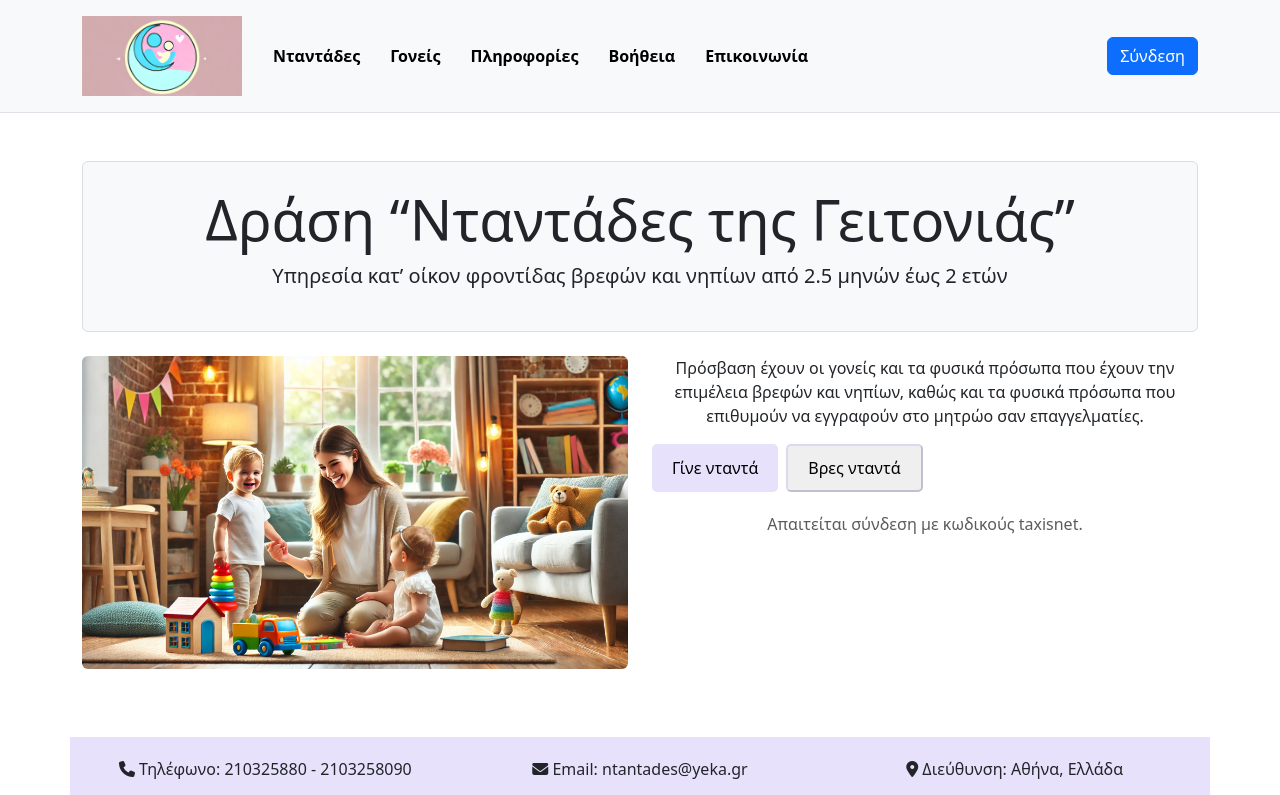
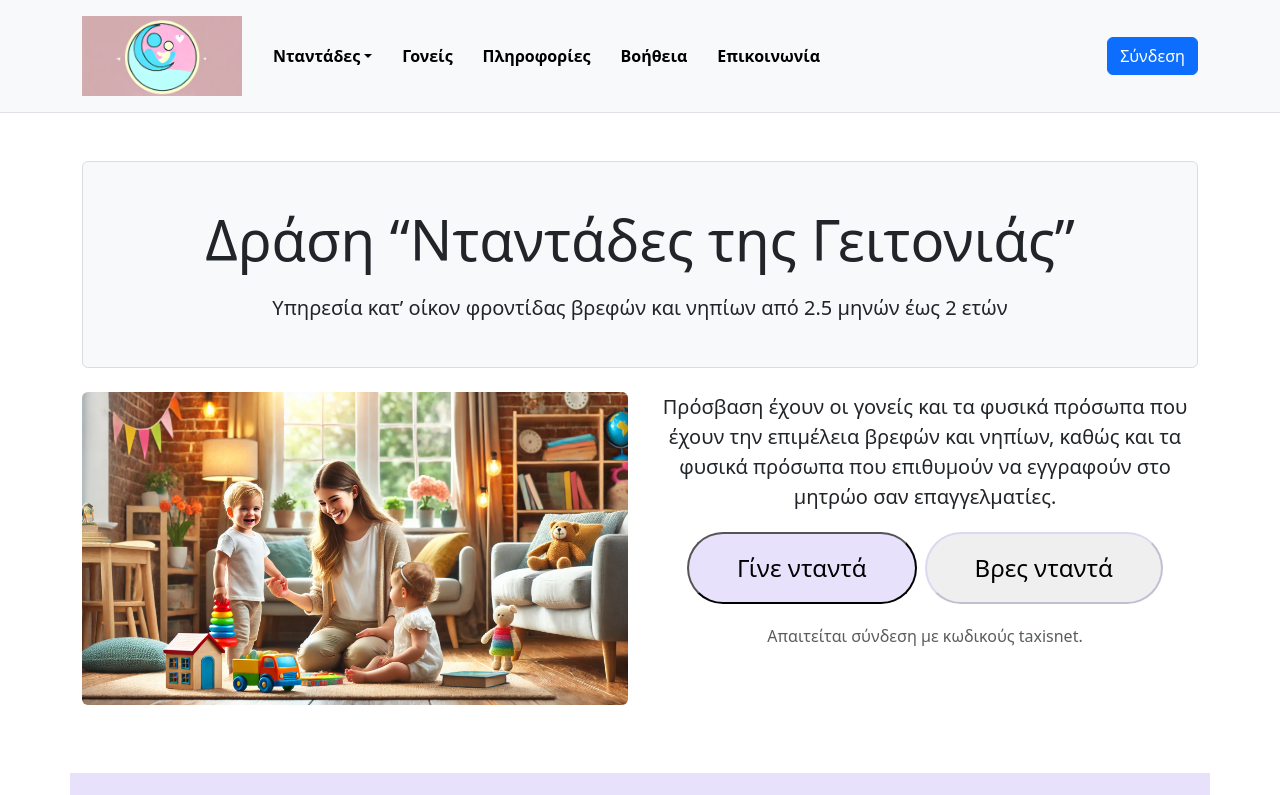
Before and after one commit to shavlego/EAM-PROJECT, a React (Vite) app in the folder my-react-app/: page / in a window 1280 px wide. Shown: the top 795 px of the page. Built offline with nearby package versions, Linux system fonts and the light colour scheme.

Commit message:
Main page text and buttons pos and style fix. Dropdown menu.

```diff
--- a/my-react-app/src/components/Header.css
+++ b/my-react-app/src/components/Header.css
@@ -28,3 +28,10 @@ header {
     font-size: 16px;
     padding: 5px 15px;
   }
+
+  /* Open the dropdown on hover */
+.nav-item.dropdown:hover .dropdown-menu {
+  display: block;
+  background-color: #f8f9fa;        /* Same background as the menu */
+  margin-top: 0;                      /* Optional: Remove any gap between the dropdown toggle and menu */
+}
--- a/my-react-app/src/components/Header.jsx
+++ b/my-react-app/src/components/Header.jsx
@@ -1,4 +1,6 @@
 import './Header.css';
+import 'bootstrap/dist/css/bootstrap.min.css';        /*For dropdown menu*/
+import 'bootstrap/dist/js/bootstrap.bundle.min.js';   /*For dropdown menu*/
 import { useNavigate, Link } from "react-router-dom";
 
 function Header() {
@@ -19,10 +21,29 @@ function Header() {
         {/* Menu Next to the Logo */}
         <nav className="ms-3"> {/* Added margin-start (Bootstrap utility) */}
           <ul className="nav fw-bold">
-            <li className="nav-item">
-              <Link to="/" className="nav-link">
+            <li className="nav-item dropdown">
+              <a
+              href="#"
+              className="nav-link dropdown-toggle"
+              id="nanniesDropdown"
+              role="button"
+              data-bs-toggle="dropdown"
+              aria-expanded="false"
+              >
                 Νταντάδες
-              </Link>
+              </a>
+              <ul className="dropdown-menu" aria-labelledby="nanniesDropdown">
+                <li>
+                  <a className="dropdown-item" href="#">
+                    Οδηγίες για Νταντάδες
+                  </a>
+                </li>
+                <li>
+                  <a className="dropdown-item" href="#">
+                    Γίνε Νταντά
+                  </a>
+                </li>
+        </ul>
             </li>
             <li className="nav-item">
               <Link to="/parents" className="nav-link">
--- a/my-react-app/src/components/Hero.jsx
+++ b/my-react-app/src/components/Hero.jsx
@@ -32,14 +32,15 @@ function Hero() {
               />
             </div>
             <div className="col-md-6 ">
-              <p>
+              <p className="fs-5">
                 Πρόσβαση έχουν οι γονείς και τα φυσικά πρόσωπα που έχουν την επιμέλεια
                 βρεφών και νηπίων, καθώς και τα φυσικά πρόσωπα που επιθυμούν να εγγραφούν
                 στο μητρώο σαν επαγγελματίες.
               </p>
-              <div className="buttons d-flex gap-2">
-                <button className="btn-custom1" onClick={handleBecomeNannyClick}>Γίνε νταντά</button>
-                <button className="btn-custom2 " onClick={handleFindNannyClick}>Βρες νταντά</button>
+              <div className="buttons d-flex  justify-content-center gap-2">
+                {/* px-lg for larger screens px-md for medium screens and px-sm for small screens */}
+                <button className="btn-custom1 px-lg-5 px-md-4 px-sm-3 py-3 fs-4 rounded-pill" onClick={handleBecomeNannyClick}>Γίνε νταντά</button>
+                <button className="btn-custom2 px-lg-5 px-md-4 px-sm-3 py-3 fs-4 rounded-pill" onClick={handleFindNannyClick}>Βρες νταντά</button>
               </div>
               <p className="text-muted mt-3">Απαιτείται σύνδεση με κωδικούς taxisnet.</p>
             </div>
--- a/my-react-app/src/style.css
+++ b/my-react-app/src/style.css
@@ -38,20 +38,12 @@
 
   .buttons .btn-custom1{
     background-color: hsla(255, 82%, 84%, 0.4);
-    padding: 10px 20px;
-    border: none;
-    border-radius: 5px;
-    font-size: 1rem;
     cursor: pointer;
 
   }
 
   .buttons .btn-custom2{
-    padding: 10px 20px;
-    border: 1;
     border-color: hsla(255, 82%, 84%, 0.4) ;
-    border-radius: 5px;
-    font-size: 1rem;
     cursor: pointer;
 
   }
@@ -59,16 +51,10 @@
     background-color: hsla(255, 82%, 84%, 1);
   }
 
-
-
-
   .custom-footer {
 
     padding: 20px;
     border-radius: 10px;
-
-
-
   }
 
 
```
